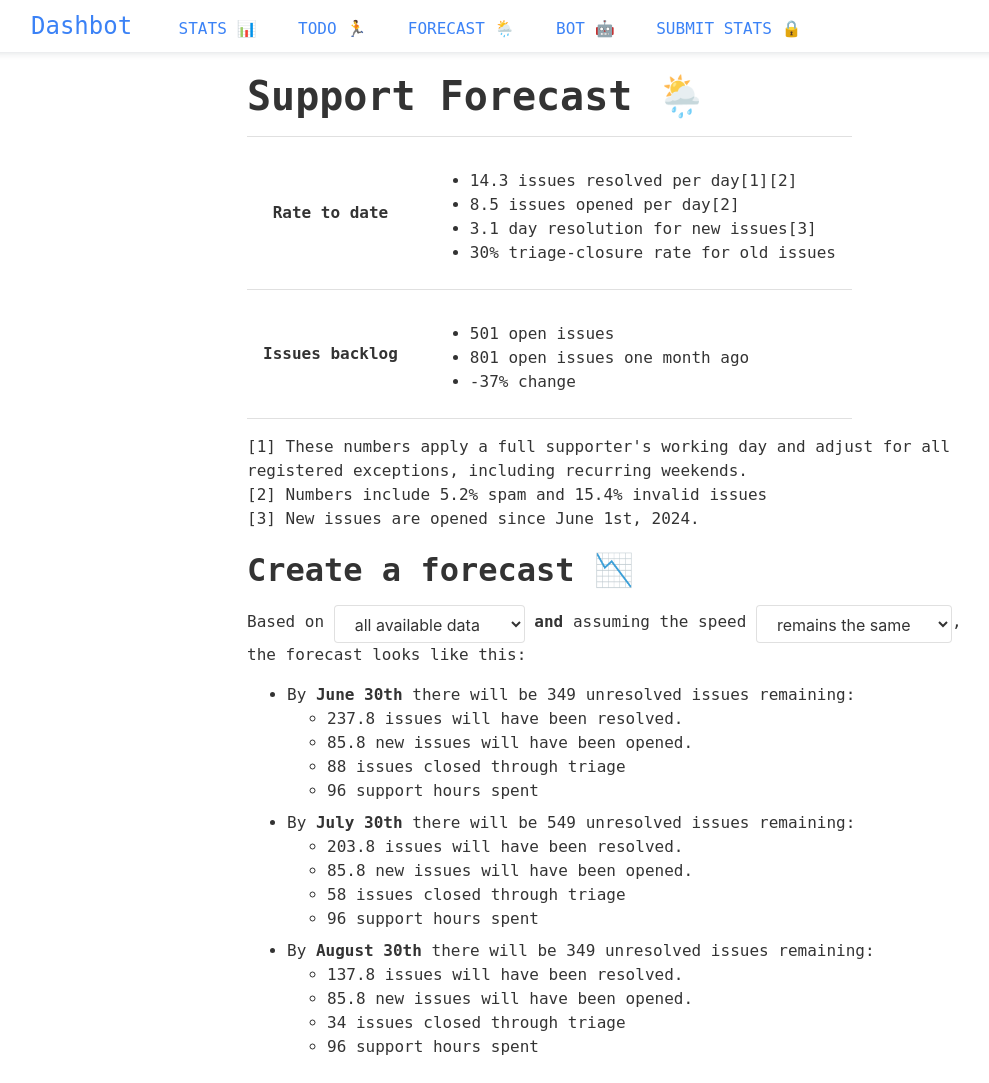
After one commit to benjaoming/support-dashbot, a Django app: template dashbot/templates/dashbot/forecast.html in a window 1280 px wide. The commit adds this page. Shown: the whole page, without its empty margins (25-1014 px from the left). Run offline with Django 5.2, Linux system fonts and the light colour scheme; the template is opened without the code that fills it, so the values that code supplies are empty.

Commit message:
More sketching, adds Forecast example

```diff
--- /dev/null
+++ b/dashbot/static/css/additionals.css
@@ -0,0 +1,12 @@
+body {
+    font-family: monospace;
+}
+
+.input-inline {
+    display: inline-block;
+    width: auto;
+}
+
+h1, h2, h3, h4, h5, h6 {
+    font-weight: bold;
+}
--- a/dashbot/templates/base.html
+++ b/dashbot/templates/base.html
@@ -6,14 +6,16 @@
   <meta name=viewport content="width=device-width, initial-scale=1">
   <title>Support Dashbot</title>
   <link rel=stylesheet href="/static/css/marx.min.css">
+  <link rel=stylesheet href="/static/css/additionals.css">
 </head>
 <body>
 <nav>
   <ul>
     <li><a href="https://github.com/benjaoming/support-dashbot" class=brand>Dashbot </a></li>
     <li class=mehactive><a href="/">STATS 📊</a></li>
-    <li><a href="/todo/">TODO 📝</a></li>
+    <li><a href="/todo/">TODO 🏃</a></li>
     <li><a href="/forecast/">FORECAST 🌦️</a></li>
+    <li><a href="/forecast/">BOT 🤖️</a></li>
     <li><a href="">SUBMIT STATS 🔒</a></li>
   </ul>
 </nav>
--- /dev/null
+++ b/dashbot/templates/dashbot/forecast.html
@@ -0,0 +1,77 @@
+{% extends "base.html" %}
+
+{% block main %}
+<h1>Support Forecast 🌦️</h1>
+
+<table>
+  <tr>
+    <th>Rate to date</th>
+    <td>
+      <ul>
+        <li>14.3 issues resolved per day[1][2]</li>
+        <li>8.5 issues opened per day[2]</li>
+        <li>3.1 day resolution for new issues[3]</li>
+        <li>30% triage-closure rate for old issues</li>
+      </ul>
+    </td>
+  </tr>
+  <tr>
+    <th>Issues backlog</th>
+    <td>
+      <ul>
+        <li>501 open issues</li>
+        <li>801 open issues one month ago</li>
+        <li>-37% change</li>
+      </ul>
+    </td>
+  </tr>
+</table>
+
+<p>
+  [1] These numbers apply a full supporter's working day and adjust for all registered exceptions, including recurring weekends.<br>
+  [2] Numbers include 5.2% spam and 15.4% invalid issues<br>
+  [3] New issues are opened since <time datetime="2024-06-001T00:00:00">June 1st, 2024</time>.
+</p>
+
+<h2>Create a forecast 📉</h2>
+Based on
+<select class="input-inline">
+  <option>all available data</option>
+  <option>past 3 month data</option>
+</select>
+<strong>and</strong>
+assuming the speed
+<select class="input-inline">
+  <option value="75">decreases by 25%</option>
+  <option value="100" selected>remains the same</option>
+  <option value="125">increases by 25%</option>
+</select>, the forecast looks like this:
+
+<ul>
+  <li>By <strong>June 30th</strong> there will be 349 unresolved issues remaining:
+    <ul>
+      <li>237.8 issues will have been resolved.</li>
+      <li>85.8 new issues will have been opened.</li>
+      <li>88 issues closed through triage</li>
+      <li>96 support hours spent</li>
+    </ul>
+  </li>
+  <li>By <strong>July 30th</strong> there will be 549 unresolved issues remaining:
+    <ul>
+      <li>203.8 issues will have been resolved.</li>
+      <li>85.8 new issues will have been opened.</li>
+      <li>58 issues closed through triage</li>
+      <li>96 support hours spent</li>
+    </ul>
+  </li>
+  <li>By <strong>August 30th</strong> there will be 349 unresolved issues remaining:
+    <ul>
+      <li>137.8 issues will have been resolved.</li>
+      <li>85.8 new issues will have been opened.</li>
+      <li>34 issues closed through triage</li>
+      <li>96 support hours spent</li>
+    </ul>
+  </li>
+</ul>
+
+{% endblock %}
--- a/django_project/urls.py
+++ b/django_project/urls.py
@@ -22,6 +22,7 @@ from dashbot import views
 
 urlpatterns = [
     path("", views.index),
+    path("forecast/", views.forecast),
     path("todo/", views.todo),
     path('admin/', admin.site.urls),
 ]
```
Also changed, not shown: dashbot/views.py (+13 -0 lines).
